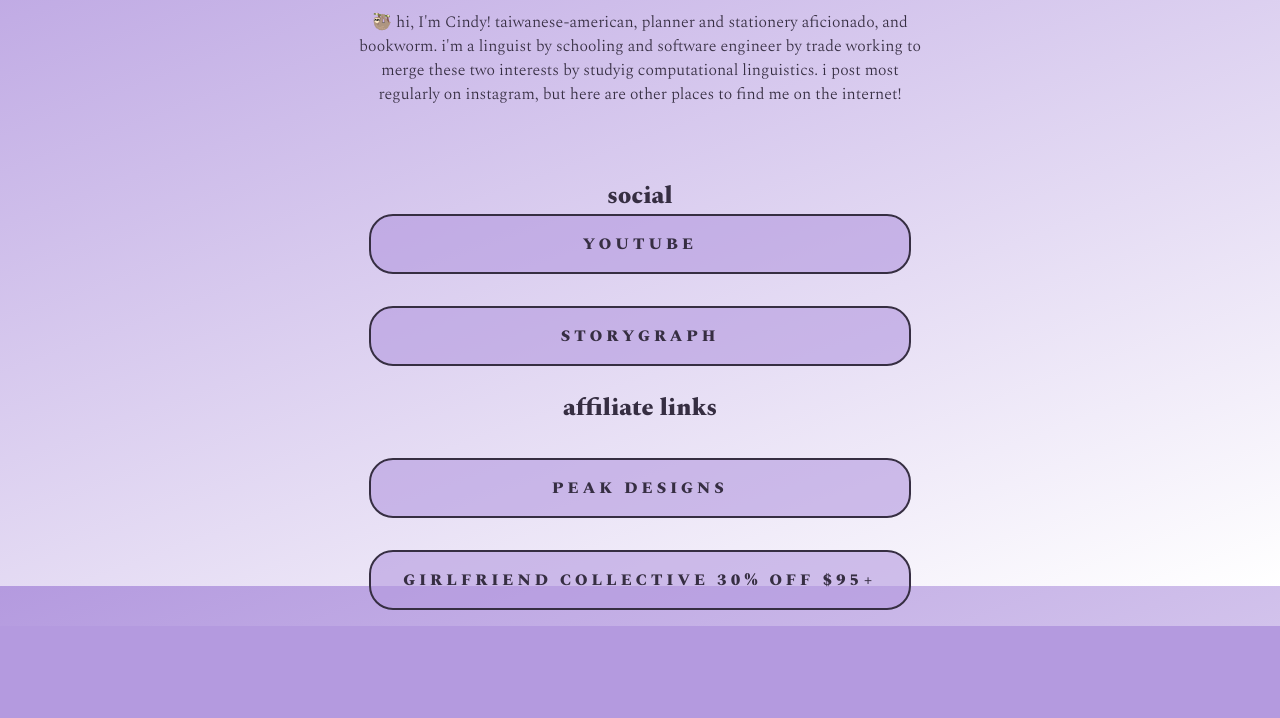
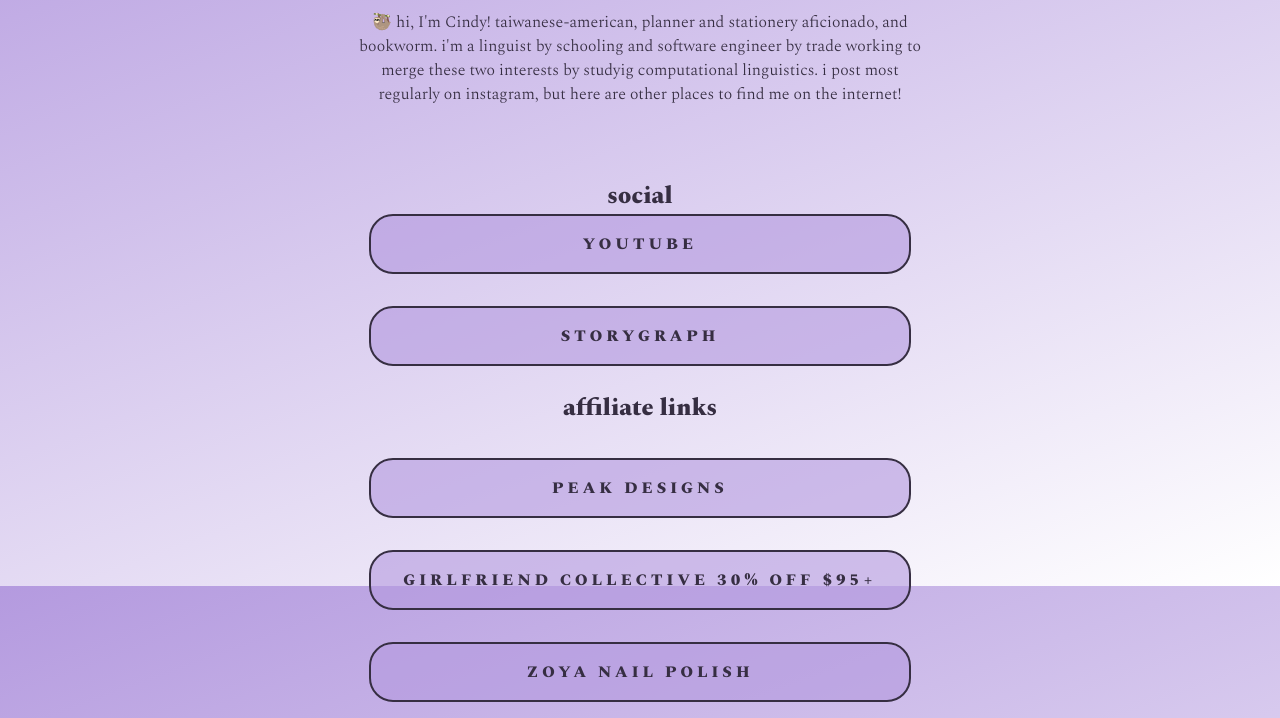
Before and after one commit to aweekinthelife/link-in-bio, a plain HTML site: page index.html in a window 1280 px wide. Shown: the part 214-932 px from the top of the page. Before the commit the page ends 840 px from the top, so only its background shows below. Drawn offline with Linux system fonts and the light colour scheme; a web font is replaced by a local one.

Commit message:
add zoya

```diff
--- a/index.html
+++ b/index.html
@@ -35,6 +35,7 @@
         <h2>affiliate links</h2>
         <a class="links-list__link" href="https://peak-design.pxf.io/ZQboNg" target="_blank">Peak Designs</a>
         <a class="links-list__link" href="http://rwrd.io/zbqg4um?c" target="_blank">Girlfriend Collective 30% off $95+</a>
+        <a class="links-list__link" href="https://www.artofbeauty.com/rd/05A14C78" target="_blank">Zoya Nail Polish</a>
       </div>
 
     </main>
```
